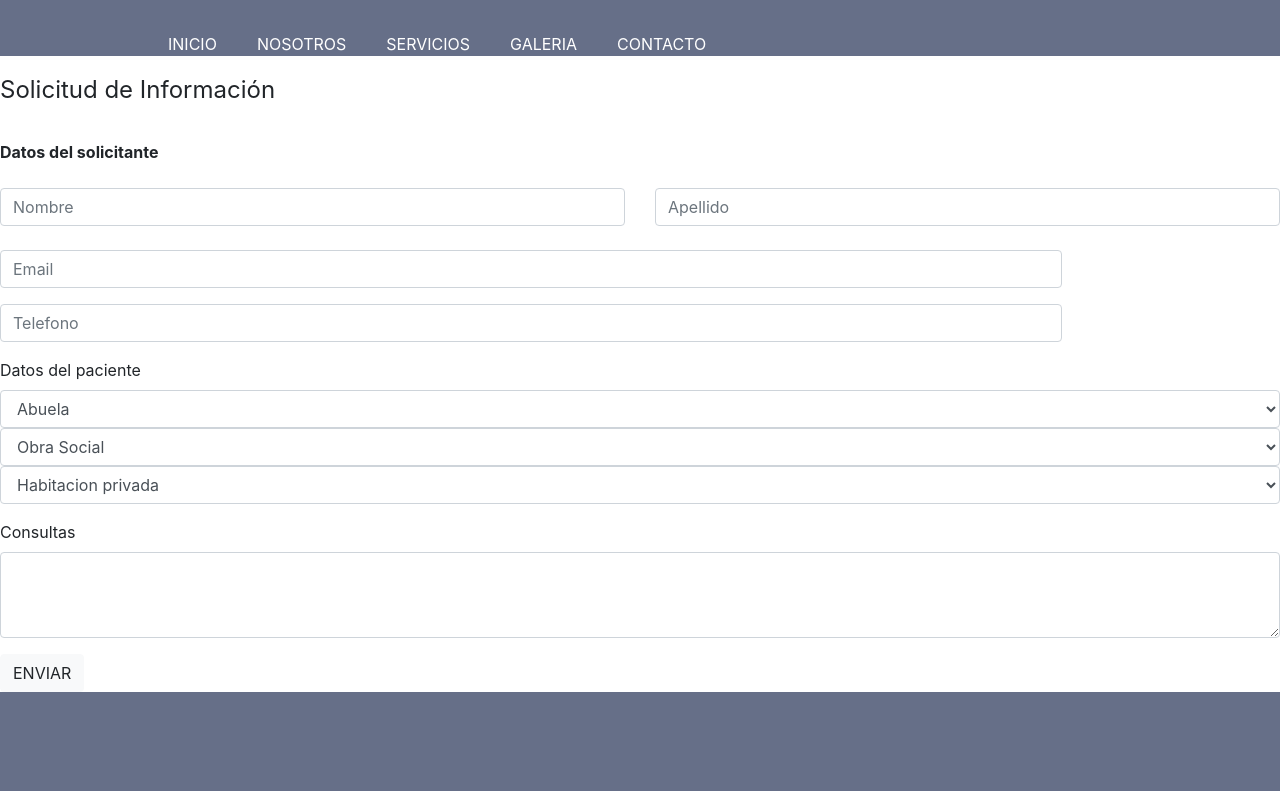
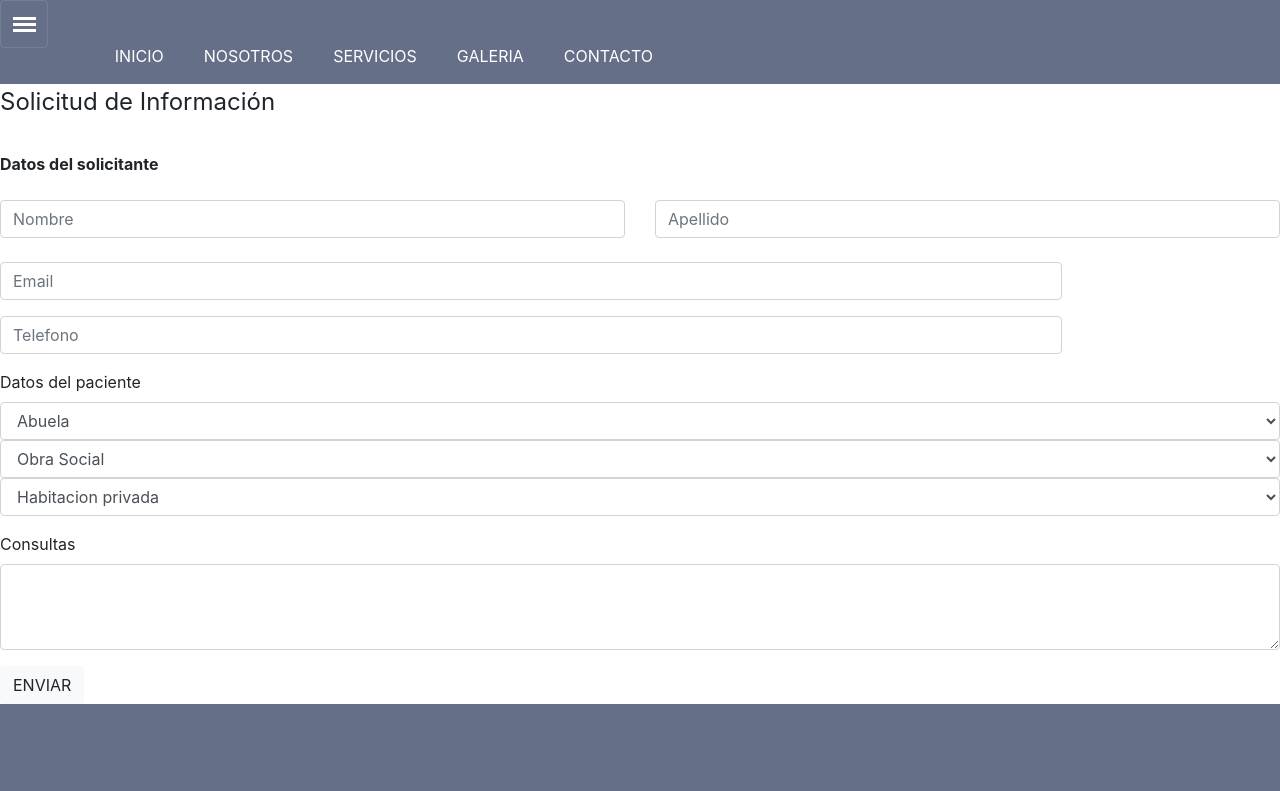
Before and after one commit to micaela1994F/myhouse, a plain HTML site: page paginas/contacto.html in a window 1280 px wide. Shown: the top 791 px of the page. Drawn offline with nearby package versions, Linux system fonts and the light colour scheme; a web font is replaced by a local one.

Commit message:
correcion nav

```diff
--- a/css/style.css
+++ b/css/style.css
@@ -224,3 +224,62 @@ header {
   padding-top: 100px;
   background-color: #666f88;
 }
+
+/* ACA COMIENZA LA NAV BAR */
+
+.nav {
+  width: 95%;
+  max-width: 1320px;
+  margin: 0 auto;
+}
+
+.nav-toggle {
+  cursor: pointer;
+  border: 1px solid rgba(255, 255, 255, 0.1);
+  width: 3rem;
+  height: 3rem;
+  padding: 0em;
+  border-radius: 0.25rem;
+  background-color: transparent;
+  color: rgba(255, 255, 255, 0.55);
+  transition: opacity 250ms ease;
+  position: absolute;
+  left: 0;
+}
+
+.nav-toggle:focus,
+.nav-toggle:hover {
+  opacity: 0.75;
+}
+
+.hamburger {
+  width: 50%;
+  position: relative;
+}
+
+.hamburger,
+.hamburger::before,
+.hamburger::after {
+  display: block;
+  margin: 0 auto;
+  height: 3px;
+  background: white;
+}
+
+.hamburger::before,
+.hamburger::after {
+  content: "";
+  width: 100%;
+}
+
+.hamburger::before {
+  transform: translateY(-6px);
+}
+
+.hamburger::after {
+  transform: translateY(3px);
+}
+
+.nav__item {
+  margin-top: 0.75rem;
+}
--- a/paginas/contacto.html
+++ b/paginas/contacto.html
@@ -29,16 +29,34 @@
     <title>Contacto</title>
   </head>
   <body>
+    <!-- ACA COMIENZA NAV BAR -->
     <header>
-      <nav class="conteiner">
-        <ul class="nav__list">
-          <li><a class="nav__link" href="/index.html">Inicio</a></li>
-          <li><a class="nav__link" href="nosotros.html">Nosotros</a></li>
-          <li><a class="nav__link" href="servicios.html">Servicios</a></li>
-          <li><a class="nav__link" href="galeria.html">Galeria</a></li>
-          <li><a class="nav__link" href="contacto.html">Contacto</a></li>
-        </ul>
-      </nav>
+      <div class="nav">
+        <div class="row">
+          <button class="nav-toggle" aria-label="abrir navegacion">
+            <span class="hamburger"></span>
+          </button>
+          <nav class="conteiner">
+            <ul class="nav__list">
+              <li class="nav__item">
+                <a class="nav__link" href="/index.html">Inicio</a>
+              </li>
+              <li class="nav__item">
+                <a class="nav__link" href="nosotros.html">Nosotros</a>
+              </li>
+              <li class="nav__item">
+                <a class="nav__link" href="servicios.html">Servicios</a>
+              </li>
+              <li class="nav__item">
+                <a class="nav__link" href="galeria.html">Galeria</a>
+              </li>
+              <li class="nav__item">
+                <a class="nav__link" href="contacto.html">Contacto</a>
+              </li>
+            </ul>
+          </nav>
+        </div>
+      </div>
     </header>
     <main>
       <section class="introduccion__contacto">
```
Also changed, not shown: index.html (+15 -5 lines), paginas/galeria.html (+24 -5 lines), paginas/nosotros.html (+27 -9 lines), paginas/servicios.html (+24 -6 lines).
